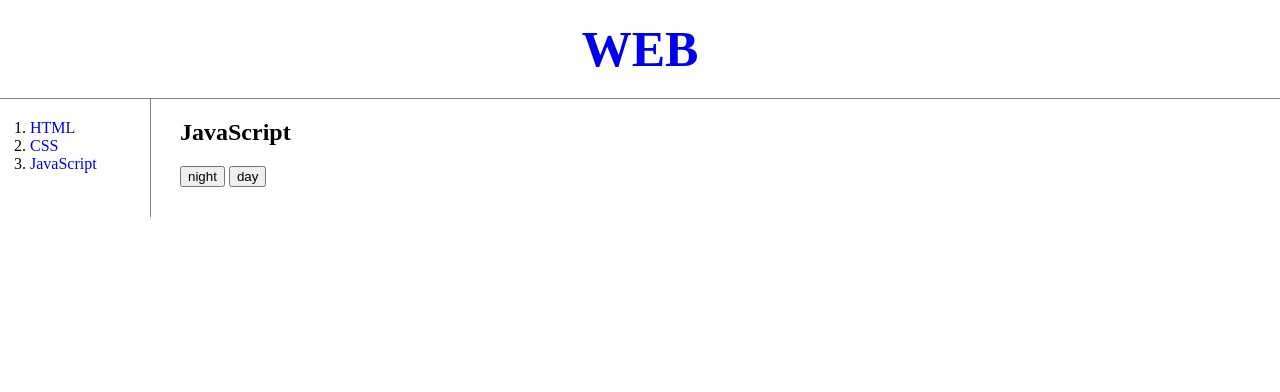
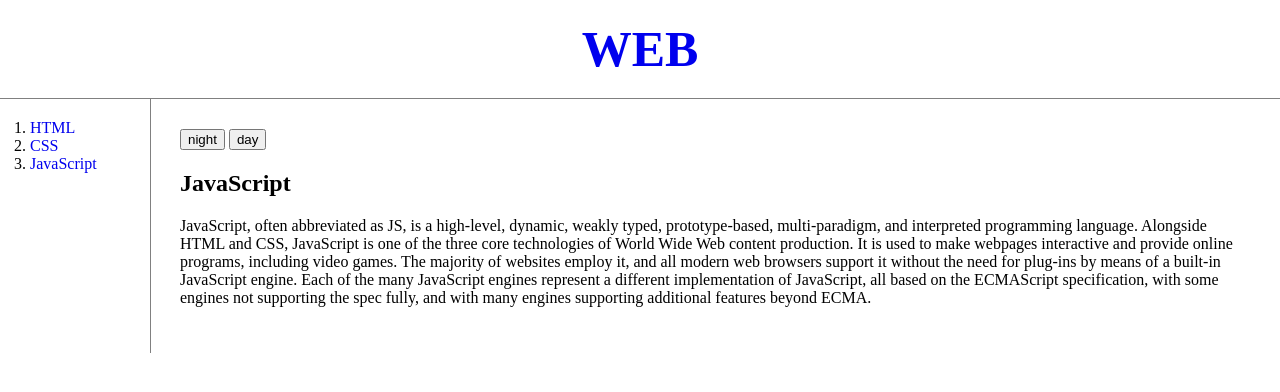
Before and after one commit to balamogoulish/webPractice, a plain HTML site: page 3.html in a window 1280 px wide. Drawn offline with Linux system fonts and the light colour scheme.

Commit message:
feat: JS 세부 내용 추가

```diff
--- a/3.html
+++ b/3.html
@@ -14,15 +14,25 @@
                 <li><a href="3.html">JavaScript</a></li>
             </ol>
             <div id="article">
-                <h2>JavaScript</h2>
                 <input type="button" value="night" onclick="
                     document.querySelector('body').style.backgroundColor='black';
                     document.querySelector('body').style.color='white'">
                 <input type="button" value="day" onclick="
                     document.querySelector('body').style.backgroundColor='white'
                     document.querySelector('body').style.color='black'">
+                <h2>JavaScript</h2>
+                <p>
+                    JavaScript, often abbreviated as JS, is a high-level, dynamic, weakly typed,
+                    prototype-based, multi-paradigm, and interpreted programming language.
+                    Alongside HTML and CSS, JavaScript is one of the three core technologies of World Wide Web content production.
+                    It is used to make webpages interactive and provide online programs, including video games.
+                    The majority of websites employ it, and all modern web browsers support it
+                    without the need for plug-ins by means of a built-in JavaScript engine.
+                    Each of the many JavaScript engines represent a different implementation of JavaScript,
+                    all based on the ECMAScript specification, with some engines not supporting the spec fully,
+                    and with many engines supporting additional features beyond ECMA.
+                </p>
             </div>
-
         </div>
     </body>
 </html>
--- a/style.css
+++ b/style.css
@@ -27,7 +27,6 @@ h1 {
 }
 #grid #article{
     padding: 30px;
-    padding-top: 0px;
 }
 body{
     margin: 0px;
```
